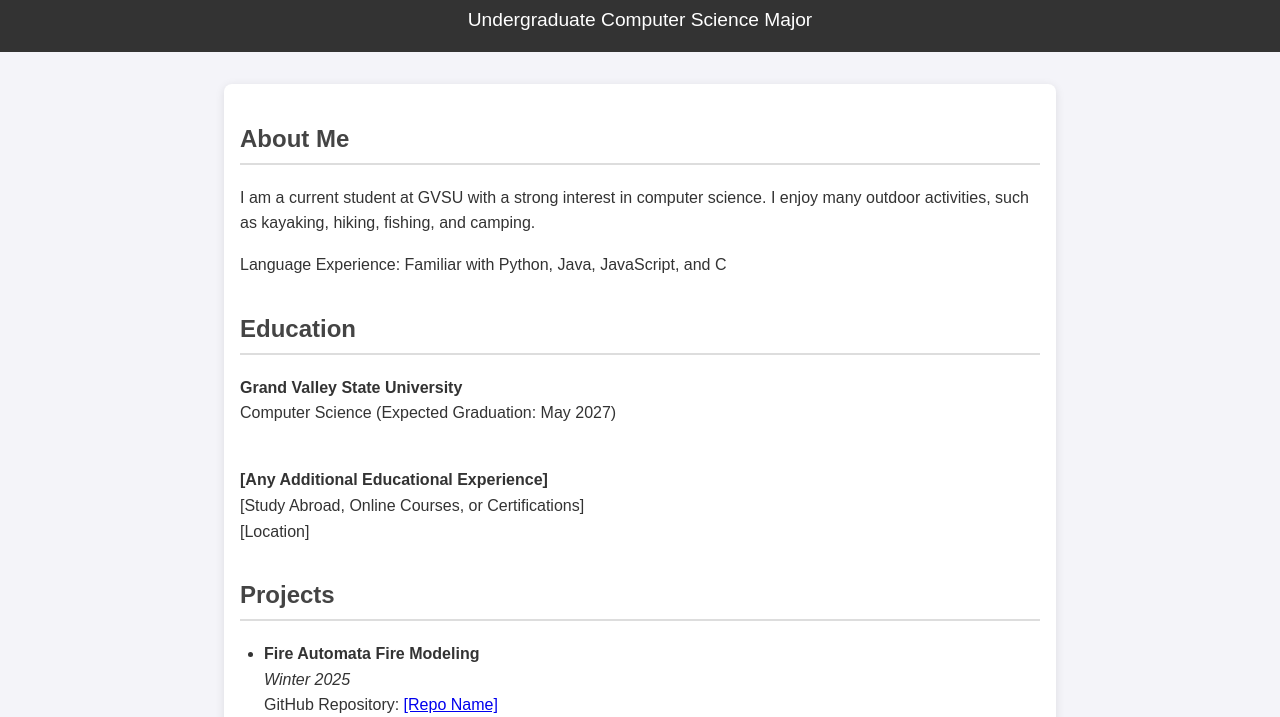
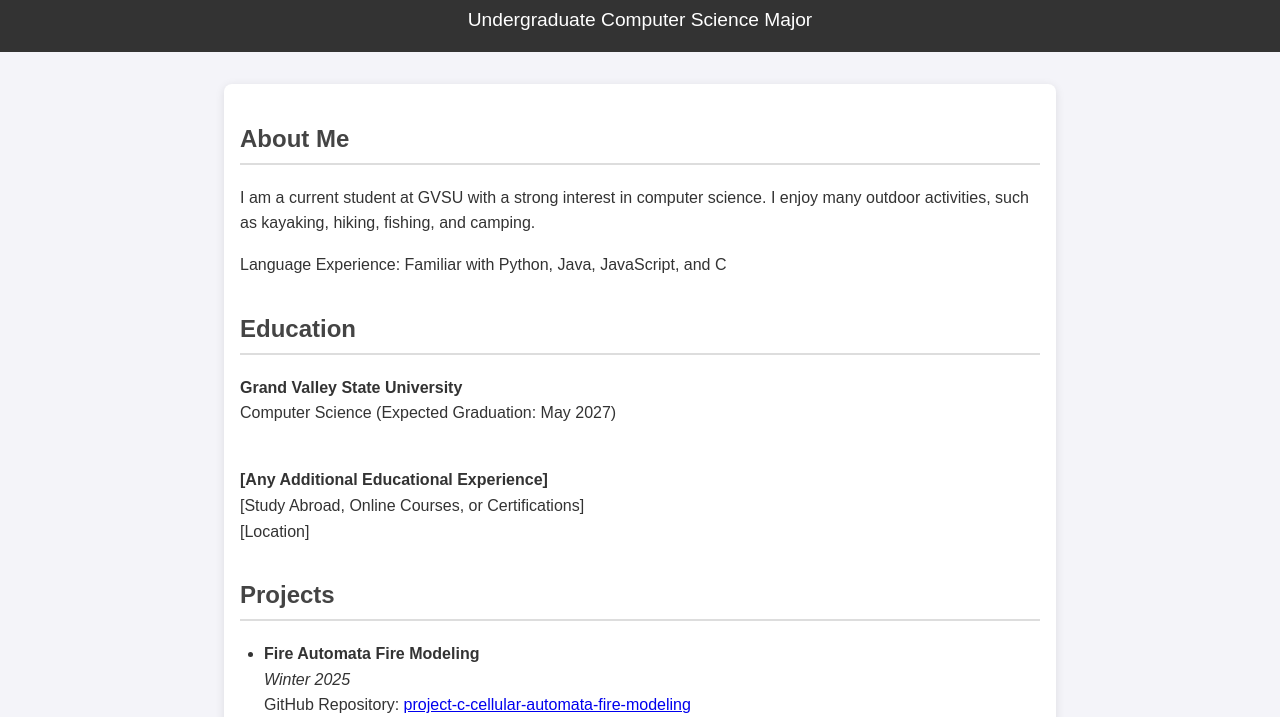
Before and after one commit to FatPotato1/FatPotato1.github.io, a plain HTML site: page index.html in a window 1280 px wide. Shown: the part 83-800 px from the top of the page. Drawn offline with Linux system fonts and the light colour scheme.

Commit message:
Update index.html

```diff
--- a/index.html
+++ b/index.html
@@ -156,7 +156,7 @@
       <ul>
         <li><strong>Fire Automata Fire Modeling</strong><br>
           <em>Winter 2025</em><br>
-          GitHub Repository: <a href="https://github.com/FatPotato1/project-c-cellular-automata-fire-modeling" target="_blank">[Repo Name]</a><br>
+          GitHub Repository: <a href="https://github.com/FatPotato1/project-c-cellular-automata-fire-modeling" target="_blank">project-c-cellular-automata-fire-modeling</a><br>
           A simulation written in C that simulates interactions between adjecent nodes depending on their states
         </li>
         <!--
```
